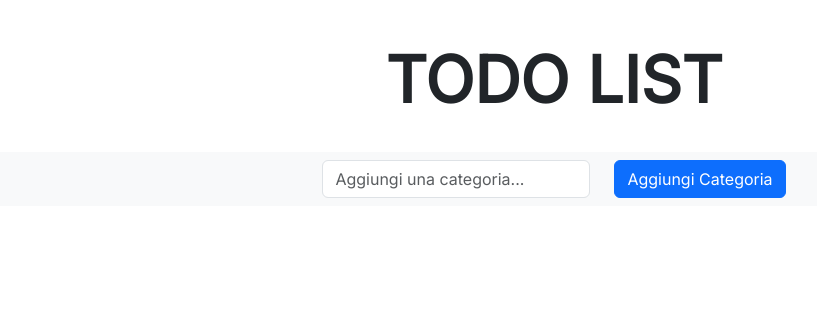
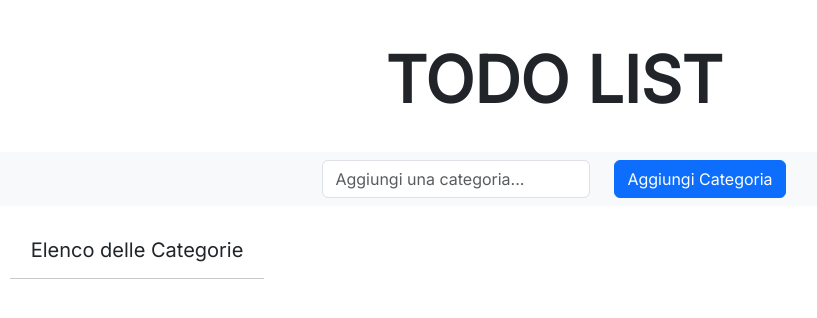
Before and after one commit to giorgioGTelian/todoapp, a React (Create React App) app: page / in a window 1280 px wide. Shown: the top 318 px of the page, without its empty margins (86-903 px from the left). Built offline with nearby package versions, Linux system fonts and the light colour scheme.

Commit message:
starting to personalize

```diff
--- a/public/index.html
+++ b/public/index.html
@@ -26,6 +26,11 @@
     -->
     <link href='https://fonts.googleapis.com/css?family=Inter' rel='stylesheet'>
     <title>Todo App</title>
+    <style>
+      .mb-2 {
+        justify-content: space-between !important;
+      }
+    </style>
   </head>
   <body>
     <noscript>You need to enable JavaScript to run this app.</noscript>
--- a/src/App.css
+++ b/src/App.css
@@ -4,6 +4,14 @@
 .main_content {
   text-align: center;
   justify-content: center;
+  margin: 0 auto;
+  max-width: 1200px;
+  width: 90%;
+}
+.content_wrapper {
+  background-color: var(--bg-2);
+  border-radius: 12px;
+  padding: 2rem;
 }
 .navbar.header {
   background-color: #fff;
--- a/src/App.js
+++ b/src/App.js
@@ -118,7 +118,9 @@ const App = () => {
         </Row>
       </Form>
     </Navbar>
+    <div className="content_wrapper">
     <AllTabs categories={categories} addTask={addTask} deleteTask={deleteTask} deleteCategory={deleteCategory} editTask={editTask} toggleComplete={toggleComplete} />
+    </div>
   </div>
   </>
   );
--- /dev/null
+++ b/src/Style/modules/task.module.css
@@ -0,0 +1,14 @@
+.task {
+    justify-content: space-between !important;
+}
+.todoItem_todoDetails__zH8Q3 {
+    align-items: center;
+    display: flex;
+    gap: 1rem;
+    justify-content: flex-start;
+}
+.todoItem_icon__\+DYyU, .todoItem_todoActions__CuQMN {
+    align-items: center;
+    display: flex;
+    justify-content: center;
+}
--- a/src/components/AllTabs.js
+++ b/src/components/AllTabs.js
@@ -4,10 +4,13 @@ import Category from './Category';
 
 const AllTabs = ({ categories, addTask, deleteTask, deleteCategory, toggleComplete, editTask }) => {
     return (
-    <Tab.Container defaultActiveKey={categories[0]?.id || ''}>
+        <>
+    <Tab.Container justify defaultActiveKey={categories[0]?.id || ''}>
         <Row>
         <Col sm={3}>
-            <Nav variant="underline" className="flex-column">
+        <h5> Elenco delle Categorie </h5>
+        <hr />
+            <Nav justify variant="pills" className="flex-column" activeKey={categories[0]?.id} style={{lineBreak:'anywhere'}}>
             {categories.map((category) => (
                 <Nav.Item key={category.id}>
                 <Nav.Link eventKey={category.id}>{category.title}</Nav.Link>
@@ -26,6 +29,7 @@ const AllTabs = ({ categories, addTask, deleteTask, deleteCategory, toggleComple
         </Col>
         </Row>
     </Tab.Container>
+    </>
     );
 };
 
--- a/src/components/Category.js
+++ b/src/components/Category.js
@@ -7,6 +7,7 @@ import Badge from 'react-bootstrap/Badge';
 import Form from 'react-bootstrap/Form';
 import Row from 'react-bootstrap/Row';
 import Col from 'react-bootstrap/Col';
+import { Trash } from 'react-bootstrap-icons';
 
 
 const Category = ({ category, tasks, addTask, deleteTask, deleteCategory, toggleComplete, editTask }) => {
@@ -27,8 +28,9 @@ const Category = ({ category, tasks, addTask, deleteTask, deleteCategory, toggle
         <Card style={{ width: '50rem' }}>
     <div className="category">
     <Card.Body>
-    <Card.Title>Categoria Selezionata: {category.title}</Card.Title>
-    <Button onClick={() => deleteCategory(category.id)}>Elimina Categoria</Button>
+    <Card.Title className="mb-2 d-flex justify-content-space-between">Categoria Selezionata: {category.title}
+    <Button onClick={() => deleteCategory(category.id)} size="sm"><Trash /></Button>
+    </Card.Title>
     <hr />
     <Card.Subtitle className="mb-1 text-muted">Compiti rimanenti: {tasks.filter((task) => !task.completed).length}</Card.Subtitle>
     <Card.Subtitle className="mb-1 text-muted">Compiti completati: {tasks.filter((task) => task.completed).length}</Card.Subtitle>
@@ -36,11 +38,19 @@ const Category = ({ category, tasks, addTask, deleteTask, deleteCategory, toggle
     <Card.Title>Compiti</Card.Title>
     <Card.Text>
     {tasks && tasks.length === 0 && <Badge bg="warning" text="dark">
-        Non ci sono compiti
+        Non sono mai stati aggiunti compiti a questa categoria
+    </Badge>}
+    {/* if the all the task are completed add */}
+    {tasks && tasks.length > 0 && tasks.every((task) => task.completed) && <Badge bg="success" text="dark">
+        Tutti i compiti sono stati completati per questa categoria
+    </Badge>}
+    {/* if all the task are eliminated add */}
+    {tasks && tasks.length > 0 && tasks.every((task) => task.deleted) && <Badge bg="danger" text="dark">
+        Tutti i compiti sono stati eliminati per questa categoria
     </Badge>}
 
     {tasks && tasks.length > 0 && tasks?.filter(task => !task.completed).map((task) => (
-   <Task key={task.id} task={task} deleteTask={deleteTask} categoryId={category.id} toggleComplete={toggleComplete} editTask={editTask}/>
+    <Task key={task.id} task={task} deleteTask={deleteTask} categoryId={category.id} toggleComplete={toggleComplete} editTask={editTask}/>
 ))}
 
 </Card.Text>
--- a/src/components/Task.js
+++ b/src/components/Task.js
@@ -7,7 +7,8 @@ import ButtonGroup from 'react-bootstrap/ButtonGroup';
 import { Trash } from 'react-bootstrap-icons';
 import { Check2 } from 'react-bootstrap-icons';
 import { PencilSquare } from "react-bootstrap-icons";
-
+import '../Style/modules/task.module.css';
+import '../Style/modules/task.module.css';
 
 const Task = ({ task, deleteTask, categoryId, toggleComplete, editTask }) => {
  const [isEditing, setIsEditing] = useState(false);
@@ -21,8 +22,8 @@ const Task = ({ task, deleteTask, categoryId, toggleComplete, editTask }) => {
  };
 
  return (
-    <div className="task">
-        <Form inline className='d-flex justify-content-center w-100'>
+    <div className="mb-2 br-4 d-flex justify-content-space-between align-items-center" style={{ justifyContent: 'space-between!important' }}>
+        <Form inline className='g-1 justify-content-flex-start'>
             <Row>
               <Col xs="auto">
                 {isEditing ? (
@@ -35,18 +36,18 @@ const Task = ({ task, deleteTask, categoryId, toggleComplete, editTask }) => {
                     <span className={task.completed ? 'completed' : ''}>{task.title}</span>
                 )}
               </Col>
-              <Col xs="auto">
-              <ButtonGroup className="mb-2">
-                <Button onClick={() => deleteTask(categoryId, task.id)}><Trash /></Button>
+            </Row>
+        </Form>
+        <Row className='justify-content-center g-1'>
+        <ButtonGroup className="mb-2">
                 <Button onClick={() => toggleComplete(categoryId, task.id)}><Check2 /></Button>
                 <Button onClick={() => setIsEditing(!isEditing)}><PencilSquare /></Button>
                 {isEditing && <Button onClick={handleSave}>Salva</Button>}
+                <Button onClick={() => deleteTask(categoryId, task.id)}><Trash /></Button>
               </ButtonGroup>
-              </Col>
-            </Row>
-        </Form>
+        </Row>
     </div>
- );
+  );
 };
 
 export default Task;
```
